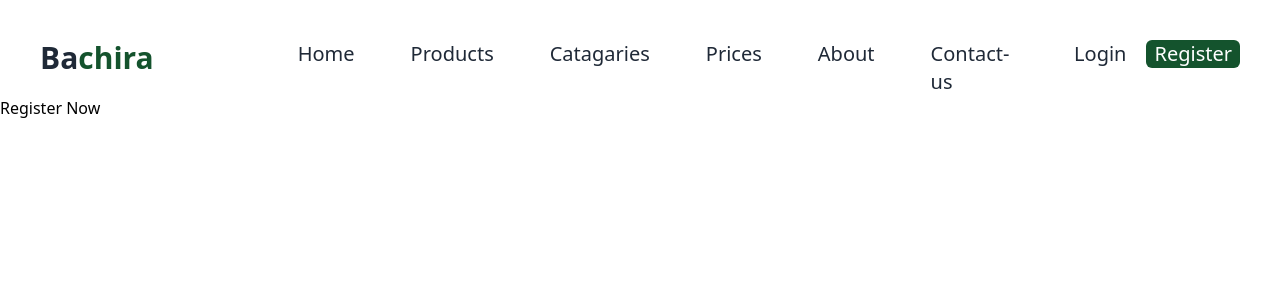
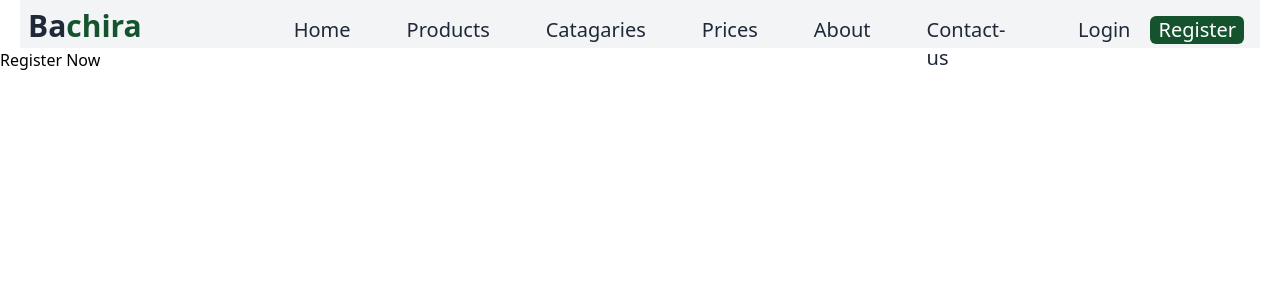
Before and after one commit to Shumimran/updated-website, a Next.js app: page /Button in a window 1280 px wide. Shown: the top 300 px of the page. Built offline with nearby package versions, Linux system fonts and the light colour scheme.

Commit message:
my first webpage

```diff
--- a/src/app/Cards/page.tsx
+++ b/src/app/Cards/page.tsx
@@ -13,7 +13,7 @@ const Cards = () => {
       <p className='text-base text-gray-700 mt-20'>
         Popular Products From <br />All Brands
       </p>
-      <div className='flex  justify-between mt-5'>
+      <div className='flex  justify-between mt-5 mx-5 p-2'>
       <div className='hover:scale-125'>
         <Image src={shoe} alt='nike shoes' width={100} height={100} className='rounded-lg '/>
         Nike shoes</div>
--- a/src/components/Footer.tsx
+++ b/src/components/Footer.tsx
@@ -1,10 +1,10 @@
 import React from 'react'
 import Image from 'next/image';
-import logo from 'Public/logo.jpg'
+import logo from 'Public/logo1.jpg'
 const Footer = () => {
   return (
     <div>
-        <div className='flex justify-between mt-20 mx-20'>
+        <div className='flex justify-between mt-20 mx-5 bg-gray-200'>
         <div>
           <ul>
             <li><Image src={logo} alt='logo' width={65} height={65}/></li>
--- a/src/components/Header.tsx
+++ b/src/components/Header.tsx
@@ -4,11 +4,11 @@ import React from 'react'
 
 const Navbar = () => {
   return (
-    <div className='mt-10 mx-10  '>
-      <ul className='flex'>
-        <li className='font-bold text-3xl text-gray-800'>Ba</li>
+    <div className=' mx-5 h-12 bg-gray-100 bg-blend-hard-light  '>
+      <ul className='flex p-2'>
+        <li className='font-bold text-3xl text-gray-800 '>Ba</li>
         <li className='font-bold text-3xl text-green-900'>chira</li>
-      <ul className='flex justify-center gap-14  text-xl font-medium text-gray-800 '>
+      <ul className='flex justify-center gap-14 p-2 text-xl font-medium text-gray-800 '>
         <li className='ml-36 hover:text-green-600 hover:scale-110'><Link href="/">Home</Link></li>
         <li className='hover:text-green-600 hover:scale-110'><Link href="/Products">Products</Link></li>
         <li className='hover:text-green-600 hover:scale-110'><Link href="/Catagaies">Catagaries</Link></li>
```
Also changed, not shown: Public/logo.jpg (deleted), Public/logo1.jpg (added).
